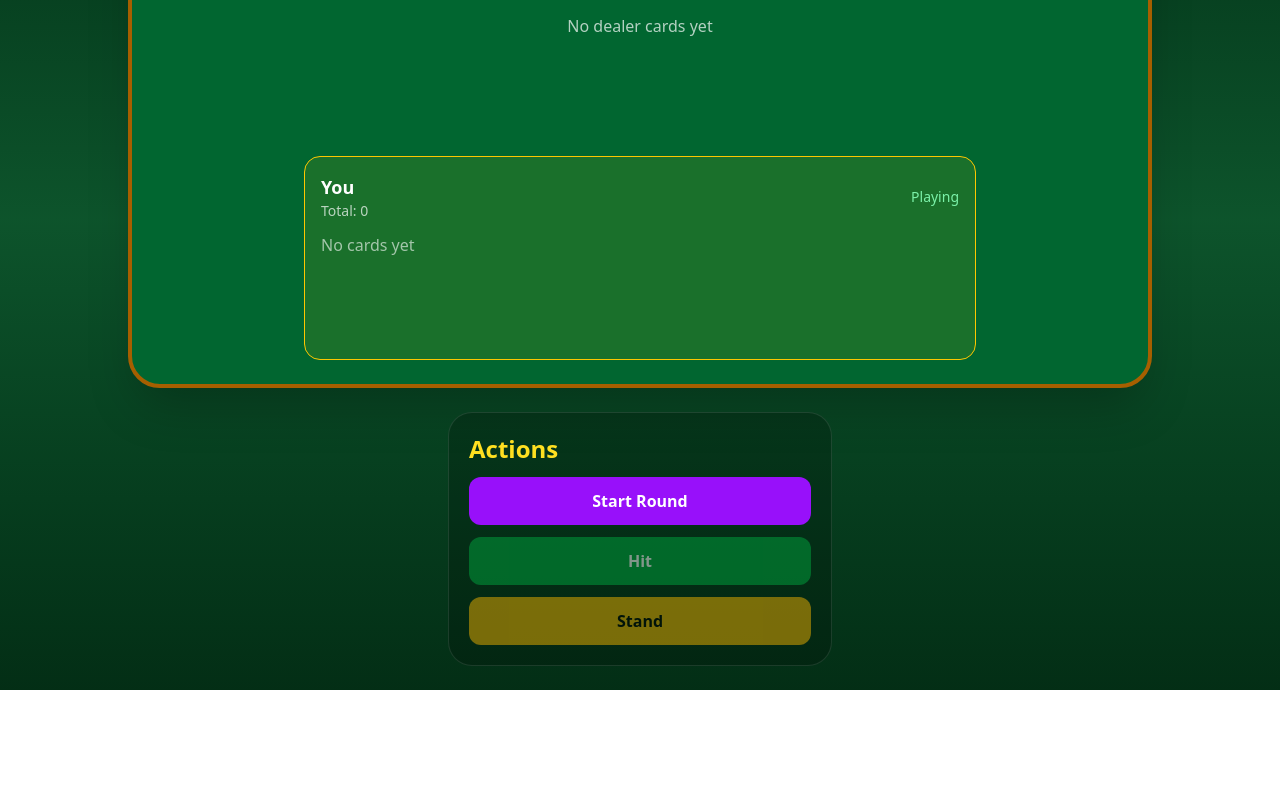
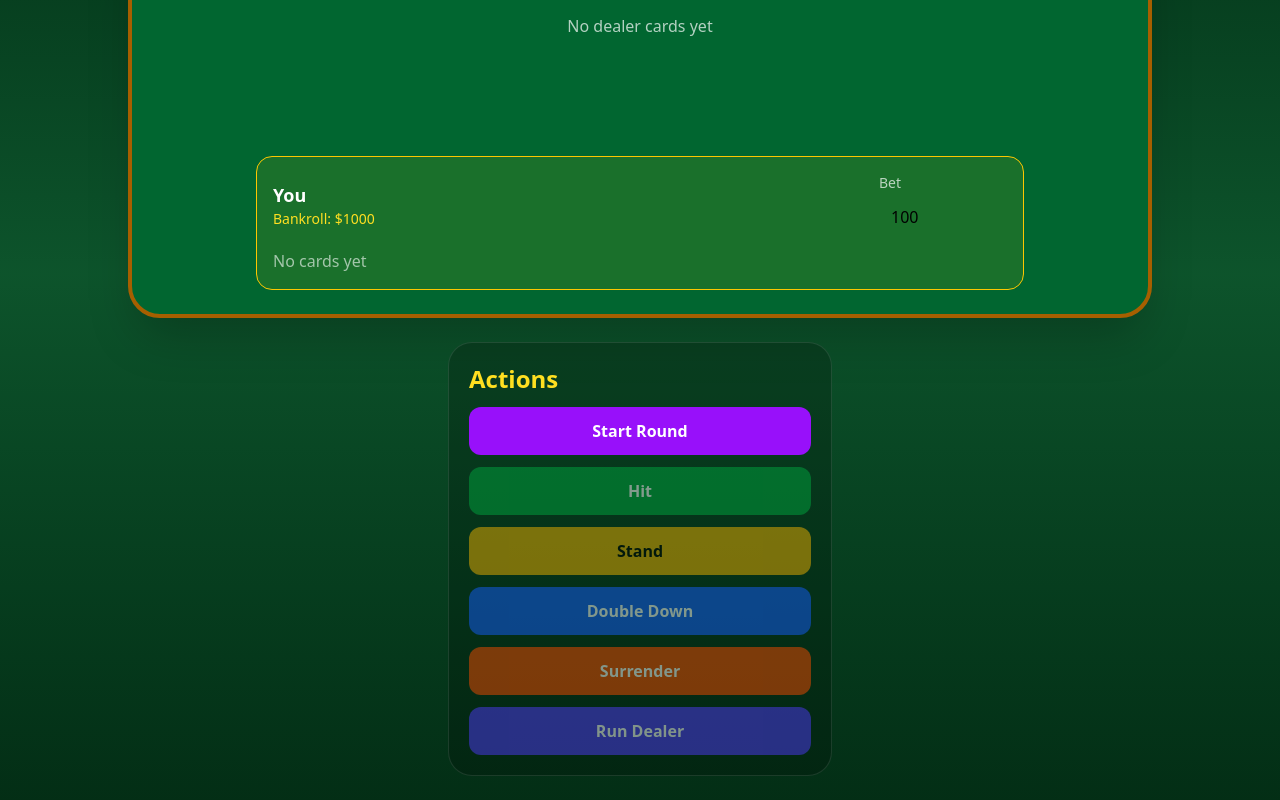
Before and after one commit to Limoncito24/Limoncito-s-casino, a Next.js app: page /practice in a window 1280 px wide. Shown: the part 252-1052 px from the top of the page. Before the commit the page ends 942 px from the top, so only its background shows below. Built offline with nearby package versions, Linux system fonts and the light colour scheme.

Commit message:
upgrade practice mode with betting double surrender

```diff
--- a/app/practice/page.tsx
+++ b/app/practice/page.tsx
@@ -1,15 +1,28 @@
 "use client";
 
+import Link from "next/link";
 import { useMemo, useState } from "react";
-import Link from "next/link";
+
+type PracticeHand = {
+  cards: string[];
+  bet: number;
+  done: boolean;
+  busted: boolean;
+  surrendered: boolean;
+  doubled: boolean;
+  result?: "win" | "lose" | "push" | "bust" | "surrender";
+};
 
 type PracticeState = {
   deck: string[];
-  playerHand: string[];
+  playerHands: PracticeHand[];
+  activeHandIndex: number;
   dealerHand: string[];
   roundStarted: boolean;
   roundFinished: boolean;
   dealerRevealed: boolean;
+  bankroll: number;
+  betInput: number;
   message: string;
 };
 
@@ -42,6 +55,7 @@ function getCardSuit(card: string) {
 
 function getCardValue(card: string) {
   const rank = getCardRank(card);
+
   if (rank === "A") return 11;
   if (["K", "Q", "J"].includes(rank)) return 10;
   return Number(rank);
@@ -85,62 +99,169 @@ function Card({ card, hidden = false }: { card: string; hidden?: boolean }) {
 export default function PracticePage() {
   const [state, setState] = useState<PracticeState>({
     deck: [],
-    playerHand: [],
+    playerHands: [],
+    activeHandIndex: 0,
     dealerHand: [],
     roundStarted: false,
     roundFinished: false,
     dealerRevealed: false,
+    bankroll: 1000,
+    betInput: 100,
     message: "Start a practice round",
   });
 
+  const activeHand = state.playerHands[state.activeHandIndex];
+  const canAct = state.roundStarted && !state.roundFinished && !!activeHand && !activeHand.done;
+
   function startRound() {
+    if (state.bankroll <= 0) {
+      setState((prev) => ({
+        ...prev,
+        message: "You are out of bankroll.",
+      }));
+      return;
+    }
+
     const deck = createDeck();
-    const playerHand = [deck.pop()!, deck.pop()!];
+    const bet = Math.max(1, Math.min(state.betInput, state.bankroll));
+
+    const playerHands: PracticeHand[] = [
+      {
+        cards: [deck.pop()!, deck.pop()!],
+        bet,
+        done: false,
+        busted: false,
+        surrendered: false,
+        doubled: false,
+      },
+    ];
+
     const dealerHand = [deck.pop()!, deck.pop()!];
 
-    setState({
+    setState((prev) => ({
+      ...prev,
       deck,
-      playerHand,
+      playerHands,
+      activeHandIndex: 0,
       dealerHand,
       roundStarted: true,
       roundFinished: false,
       dealerRevealed: false,
-      message: "Practice round started",
-    });
+      message: `Practice round started. Bet: $${bet}`,
+    }));
   }
 
   function hit() {
-    if (!state.roundStarted || state.roundFinished) return;
+    if (!canAct) return;
 
     const deck = [...state.deck];
     const card = deck.pop();
     if (!card) return;
 
-    const playerHand = [...state.playerHand, card];
-    const total = calculateHandTotal(playerHand);
+    const playerHands = [...state.playerHands];
+    const hand = { ...playerHands[state.activeHandIndex] };
+    hand.cards = [...hand.cards, card];
 
-    if (total > 21) {
-      setState({
-        ...state,
-        deck,
-        playerHand,
-        roundFinished: true,
-        dealerRevealed: true,
-        message: "Bust",
-      });
+    const handTotal = calculateHandTotal(hand.cards);
+    if (handTotal > 21) {
+      hand.busted = true;
+      hand.done = true;
+      hand.result = "bust";
+    }
+
+    playerHands[state.activeHandIndex] = hand;
+
+    setState((prev) => ({
+      ...prev,
+      deck,
+      playerHands,
+      roundFinished: hand.done,
+      message: hand.busted ? `You drew ${card} and busted` : `You drew ${card}`,
+    }));
+  }
+
+  function stand() {
+    if (!canAct) return;
+
+    const playerHands = [...state.playerHands];
+    playerHands[state.activeHandIndex] = {
+      ...playerHands[state.activeHandIndex],
+      done: true,
+    };
+
+    setState((prev) => ({
+      ...prev,
+      playerHands,
+      roundFinished: true,
+      message: "You stood. Run dealer.",
+    }));
+  }
+
+  function doubleDown() {
+    if (!canAct) return;
+
+    const hand = state.playerHands[state.activeHandIndex];
+    if (!hand) return;
+
+    if (hand.bet > state.bankroll) {
+      setState((prev) => ({
+        ...prev,
+        message: "Not enough bankroll to double down.",
+      }));
       return;
     }
 
-    setState({
-      ...state,
+    const deck = [...state.deck];
+    const card = deck.pop();
+    if (!card) return;
+
+    const playerHands = [...state.playerHands];
+    const doubledHand: PracticeHand = {
+      ...hand,
+      bet: hand.bet * 2,
+      doubled: true,
+      done: true,
+      cards: [...hand.cards, card],
+    };
+
+    const handTotal = calculateHandTotal(doubledHand.cards);
+    if (handTotal > 21) {
+      doubledHand.busted = true;
+      doubledHand.result = "bust";
+    }
+
+    playerHands[state.activeHandIndex] = doubledHand;
+
+    setState((prev) => ({
+      ...prev,
       deck,
-      playerHand,
-      message: `You drew ${card}`,
-    });
+      playerHands,
+      roundFinished: true,
+      message: `You doubled down and drew ${card}`,
+    }));
   }
 
-  function stand() {
-    if (!state.roundStarted || state.roundFinished) return;
+  function surrender() {
+    if (!canAct) return;
+
+    const playerHands = [...state.playerHands];
+    playerHands[state.activeHandIndex] = {
+      ...playerHands[state.activeHandIndex],
+      surrendered: true,
+      done: true,
+      result: "surrender",
+    };
+
+    setState((prev) => ({
+      ...prev,
+      playerHands,
+      roundFinished: true,
+      message: "You surrendered. Run dealer.",
+    }));
+  }
+
+  function runDealer() {
+    if (!state.roundFinished || state.dealerRevealed) return;
 
     const deck = [...state.deck];
     const dealerHand = [...state.dealerHand];
@@ -149,28 +270,56 @@ export default function PracticePage() {
       dealerHand.push(deck.pop()!);
     }
 
-    const playerTotal = calculateHandTotal(state.playerHand);
     const dealerTotal = calculateHandTotal(dealerHand);
+    const dealerBust = dealerTotal > 21;
 
-    let message = "Push";
-    if (dealerTotal > 21) message = "Dealer busts - you win";
-    else if (playerTotal > dealerTotal) message = "You win";
-    else if (playerTotal < dealerTotal) message = "Dealer wins";
+    let bankrollChange = 0;
 
-    setState({
-      ...state,
+    const playerHands = state.playerHands.map((hand) => {
+      if (hand.surrendered) {
+        bankrollChange -= Math.floor(hand.bet / 2);
+        return { ...hand, result: "surrender" as const };
+      }
+
+      if (hand.busted) {
+        bankrollChange -= hand.bet;
+        return { ...hand, result: "bust" as const };
+      }
+
+      const handTotal = calculateHandTotal(hand.cards);
+
+      if (dealerBust || handTotal > dealerTotal) {
+        bankrollChange += hand.bet;
+        return { ...hand, result: "win" as const };
+      }
+
+      if (handTotal < dealerTotal) {
+        bankrollChange -= hand.bet;
+        return { ...hand, result: "lose" as const };
+      }
+
+      return { ...hand, result: "push" as const };
+    });
+
+    let summary = "Dealer finished.";
+    const firstResult = playerHands[0]?.result;
+
+    if (firstResult === "win") summary = "You win";
+    if (firstResult === "lose") summary = "Dealer wins";
+    if (firstResult === "push") summary = "Push";
+    if (firstResult === "bust") summary = "Bust";
+    if (firstResult === "surrender") summary = "Surrendered";
+
+    setState((prev) => ({
+      ...prev,
       deck,
       dealerHand,
-      roundFinished: true,
       dealerRevealed: true,
-      message,
-    });
+      playerHands,
+      bankroll: prev.bankroll + bankrollChange,
+      message: `${summary} (${bankrollChange >= 0 ? "+" : ""}$${bankrollChange})`,
+    }));
   }
-
-  const playerTotal = useMemo(
-    () => calculateHandTotal(state.playerHand),
-    [state.playerHand]
-  );
 
   const dealerVisibleCards = state.dealerRevealed
     ? state.dealerHand
@@ -179,8 +328,17 @@ export default function PracticePage() {
   const dealerVisibleTotal = state.dealerRevealed
     ? calculateHandTotal(state.dealerHand)
     : state.dealerHand.length > 0
-    ? calculateHandTotal([state.dealerHand[0]])
-    : 0;
+      ? calculateHandTotal([state.dealerHand[0]])
+      : 0;
+
+  const results = useMemo(() => {
+    if (!state.dealerRevealed) return [];
+
+    return state.playerHands.map((hand, index) => {
+      const handTotal = calculateHandTotal(hand.cards);
+      return `Hand ${index + 1}: ${hand.result || "done"} (${handTotal})`;
+    });
+  }, [state.dealerRevealed, state.playerHands]);
 
   return (
     <main className="min-h-screen bg-gradient-to-b from-green-950 via-green-900 to-green-950 text-white p-6">
@@ -229,30 +387,72 @@ export default function PracticePage() {
             </div>
           </div>
 
-          <div className="max-w-2xl mx-auto rounded-2xl p-4 border border-yellow-400 bg-yellow-400/10">
-            <div className="flex items-center justify-between mb-3">
+          <div className="max-w-3xl mx-auto rounded-2xl p-4 border border-yellow-400 bg-yellow-400/10">
+            <div className="flex items-center justify-between mb-3 flex-wrap gap-3">
               <div>
                 <p className="font-bold text-lg">You</p>
-                <p className="text-sm text-white/70">Total: {state.playerHand.length ? playerTotal : 0}</p>
+                <p className="text-sm text-yellow-300">Bankroll: ${state.bankroll}</p>
               </div>
-              <div className="text-sm text-right">
-                {playerTotal > 21 ? (
-                  <p className="text-red-300">Busted</p>
-                ) : state.roundFinished ? (
-                  <p className="text-yellow-300">Round done</p>
-                ) : (
-                  <p className="text-green-300">Playing</p>
-                )}
-              </div>
+
+              {!state.roundStarted && (
+                <div>
+                  <label className="text-sm text-white/70 block mb-1">Bet</label>
+                  <input
+                    type="number"
+                    min={1}
+                    max={state.bankroll}
+                    value={state.betInput}
+                    onChange={(e) =>
+                      setState((prev) => ({
+                        ...prev,
+                        betInput: Number(e.target.value || 1),
+                      }))
+                    }
+                    className="rounded-lg px-3 py-2 text-black w-32"
+                  />
+                </div>
+              )}
             </div>
 
-            <div className="flex gap-2 flex-wrap min-h-[110px]">
-              {state.playerHand.length === 0 ? (
+            <div className="space-y-3">
+              {state.playerHands.length === 0 ? (
                 <p className="text-white/60">No cards yet</p>
               ) : (
-                state.playerHand.map((card, index) => (
-                  <Card key={`${card}-${index}`} card={card} />
-                ))
+                state.playerHands.map((hand, index) => {
+                  const handTotal = calculateHandTotal(hand.cards);
+                  const isActive = index === state.activeHandIndex && !hand.done;
+
+                  return (
+                    <div
+                      key={`hand-${index}`}
+                      className={`rounded-xl p-3 border ${
+                        isActive
+                          ? "border-yellow-400 bg-yellow-400/10"
+                          : "border-white/10 bg-white/5"
+                      }`}
+                    >
+                      <div className="flex items-center justify-between mb-2">
+                        <p className="font-semibold">
+                          Hand {index + 1} · Total {handTotal}
+                        </p>
+                        <p className="text-sm text-white/70">Bet ${hand.bet}</p>
+                      </div>
+
+                      <div className="flex gap-2 flex-wrap min-h-[110px]">
+                        {hand.cards.map((card, cardIndex) => (
+                          <Card key={`${card}-${cardIndex}`} card={card} />
+                        ))}
+                      </div>
+
+                      <div className="mt-2 text-sm text-white/75">
+                        {hand.busted && <p className="text-red-300">Busted</p>}
+                        {hand.surrendered && <p className="text-orange-300">Surrendered</p>}
+                        {hand.doubled && <p className="text-blue-300">Doubled down</p>}
+                        {hand.result && <p className="text-yellow-300">Result: {hand.result}</p>}
+                      </div>
+                    </div>
+                  );
+                })
               )}
             </div>
           </div>
@@ -263,14 +463,15 @@ export default function PracticePage() {
 
           <button
             onClick={startRound}
-            className="w-full bg-purple-600 hover:bg-purple-500 py-3 rounded-xl font-semibold"
+            disabled={state.roundStarted && !state.dealerRevealed}
+            className="w-full bg-purple-600 hover:bg-purple-500 py-3 rounded-xl font-semibold disabled:opacity-50"
           >
             Start Round
           </button>
 
           <button
             onClick={hit}
-            disabled={!state.roundStarted || state.roundFinished}
+            disabled={!canAct}
             className="w-full bg-green-600 hover:bg-green-500 py-3 rounded-xl font-semibold disabled:opacity-50"
           >
             Hit
@@ -278,12 +479,49 @@ export default function PracticePage() {
 
           <button
             onClick={stand}
-            disabled={!state.roundStarted || state.roundFinished}
+            disabled={!canAct}
             className="w-full bg-yellow-500 hover:bg-yellow-400 text-black py-3 rounded-xl font-semibold disabled:opacity-50"
           >
             Stand
           </button>
+
+          <button
+            onClick={doubleDown}
+            disabled={!canAct}
+            className="w-full bg-blue-600 hover:bg-blue-500 py-3 rounded-xl font-semibold disabled:opacity-50"
+          >
+            Double Down
+          </button>
+
+          <button
+            onClick={surrender}
+            disabled={!canAct}
+            className="w-full bg-orange-600 hover:bg-orange-500 py-3 rounded-xl font-semibold disabled:opacity-50"
+          >
+            Surrender
+          </button>
+
+          <button
+            onClick={runDealer}
+            disabled={!state.roundFinished || state.dealerRevealed}
+            className="w-full bg-indigo-600 hover:bg-indigo-500 py-3 rounded-xl font-semibold disabled:opacity-50"
+          >
+            Run Dealer
+          </button>
         </div>
+
+        {state.dealerRevealed && (
+          <div className="rounded-3xl bg-black/20 border border-white/10 p-5">
+            <h2 className="text-2xl font-bold text-yellow-300 mb-3">Results</h2>
+            <div className="grid md:grid-cols-2 gap-2">
+              {results.map((result) => (
+                <div key={result} className="rounded-xl bg-white/5 p-3">
+                  {result}
+                </div>
+              ))}
+            </div>
+          </div>
+        )}
       </div>
     </main>
   );
```
